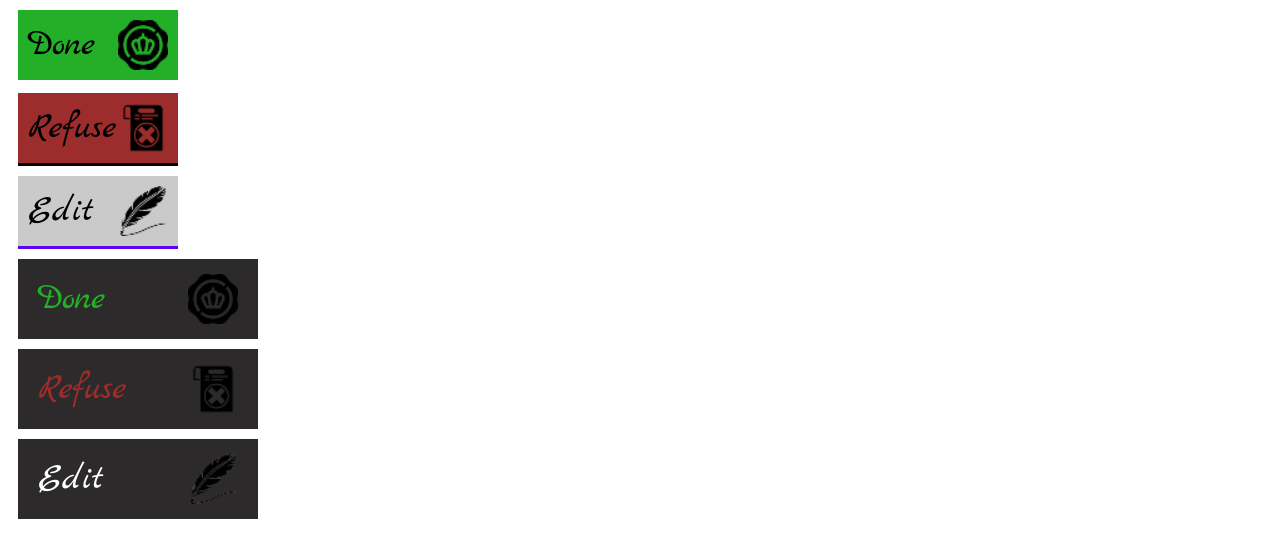
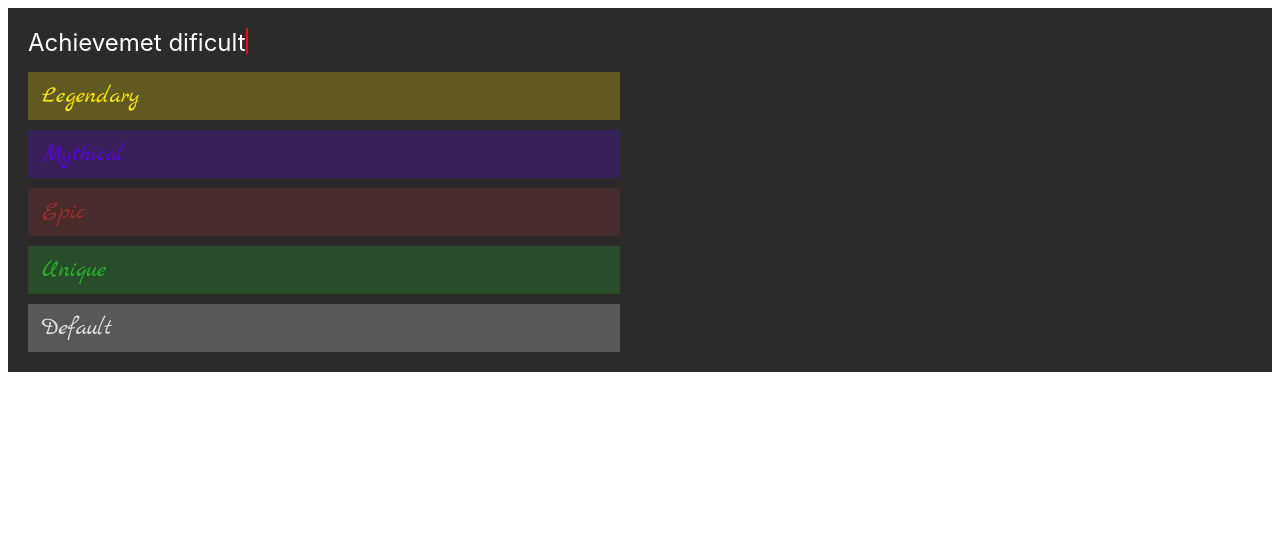
Before and after one commit to Baroslav/QuestLife, a Next.js app: page / in a window 1280 px wide. Shown: the top 558 px of the page. Built offline with nearby package versions, Linux system fonts and the light colour scheme.

Commit message:
create dificult level categories

```diff
--- /dev/null
+++ b/src/app/components/ui/diffycultyLevel/diffycultyItem.tsx
@@ -0,0 +1,18 @@
+import React from "react"
+import styles from "./index.module.css"
+
+type DifficultyLevelPorps = {
+    text : string;
+    color : string
+}
+
+
+const DifficultyItem:React.FC<DifficultyLevelPorps> = ({text, color}) => {
+    return (
+        <span className={styles.legendaryitem} style={{backgroundColor: `rgba(${color +" ,0.25"})` , color : `rgba(${color})`}}>
+            {text}
+        </span>
+    )
+}
+
+export default DifficultyItem
--- /dev/null
+++ b/src/app/components/ui/diffycultyLevel/diffycultyLevel.tsx
@@ -0,0 +1,32 @@
+import React from "react"
+import DifficultyItem from "./diffycultyItem"
+import styles from "./index.module.css"
+
+type Level = { dificult : string ; color : string}
+
+const dificultLevel:Level[] = [
+    {dificult : "Legendary" , color : "249, 228, 0"},
+    {dificult : "Mythical" , color : "92, 3, 224"},
+    {dificult : "Epic" , color : "157, 45, 45"},
+    {dificult : "Unique" , color : "35, 176, 40"},
+    {dificult : "Default" , color : "222, 222, 222"},
+]
+
+const DifficultyLevel = () => {
+
+    return (
+        <div className={styles.dificultGroup}>
+            <span className={styles.dificultHeader}>
+                Achievemet dificult
+                <span className={styles.arrow}></span>
+            </span>
+            <div className={styles.dificultLevel}>
+                {dificultLevel.map((item)=> (
+                    <DifficultyItem text = {item.dificult} color={item.color}/>
+                ))}
+            </div>
+        </div>
+    )
+}
+
+export default DifficultyLevel
--- /dev/null
+++ b/src/app/components/ui/diffycultyLevel/index.module.css
@@ -0,0 +1,42 @@
+.legendaryitem {
+    padding: 9px 14px;
+    box-sizing: border-box;
+    display: inline-block;
+    width: 592px;
+    font-size: 24px;
+}
+
+.dificultGroup {
+    background-color: #2C2A2A;
+    padding: 20px;
+}
+.dificultHeader {
+    display: inline-block;
+    position: relative;
+    font-family: inter;
+    font-size: 24px;
+    color: white;
+    margin-bottom: 15px;
+}
+
+.arrow {
+    content: "";
+   position: absolute;
+   width: 2px;
+   height: 26px;
+   background-color: red;
+}
+.arrow::after , .arrow::before {
+    position: absolute;
+    background-color: white;
+    height: inherit;
+    width: inherit;
+    top: 0;
+    right: 0;
+}
+
+.dificultLevel {
+    display: flex;
+    flex-direction: column;
+    gap: 10px;
+}
--- a/src/app/page.tsx
+++ b/src/app/page.tsx
@@ -1,6 +1,8 @@
 import {Marck_Script} from "next/font/google"
 import AddBtn from "./components/ui/addBtn/addBtn";
 import Btn from "./components/ui/btn/btn";
+import DifficultyLevel from "./components/ui/diffycultyLevel/diffycultyLevel";
+
 
 
 const marckSctipt = Marck_Script({subsets : ["latin"], weight : "400"})
@@ -8,12 +10,7 @@ const marckSctipt = Marck_Script({subsets : ["latin"], weight : "400"})
 export default function Home() {
   return (
     <div className={marckSctipt.className}>
-      <Btn contetnType="done" type="questDone"/>
-      <Btn contetnType="refuse" type="questRefuse"/>
-      <Btn contetnType="edit" type="questEdit"/>
-      <Btn contetnType="done" type="achieveDote"/>
-      <Btn contetnType="refuse" type="achieveRefuse"/>
-      <Btn contetnType="edit" type="achieveEdit"/>
+      <DifficultyLevel/>
     </div>
   );
 }
```
